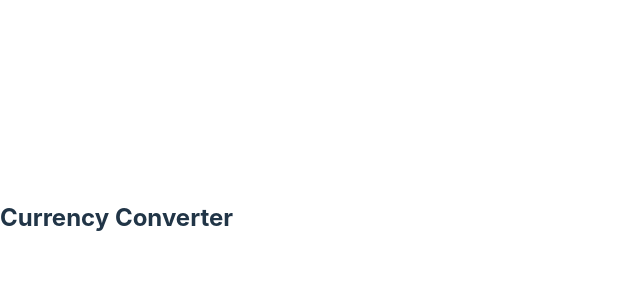
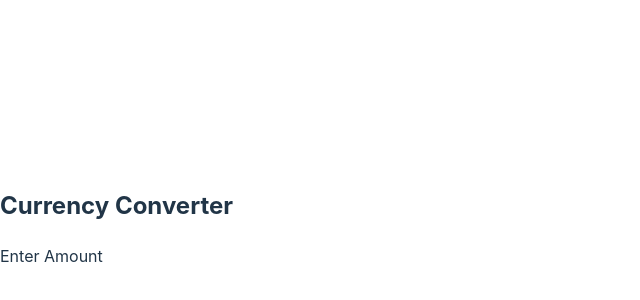
Before and after one commit to IT21314742/Currency-Converter, a React (Vite) app: page / in a window 1280 px wide. Shown: the part 182-482 px from the top of the page, without its empty margins (0-640 px from the left). Built offline with nearby package versions, Linux system fonts and the light colour scheme.

Commit message:
Update
Update

```diff
--- a/src/App.jsx
+++ b/src/App.jsx
@@ -6,7 +6,7 @@ const App = () => {
       <h2 className='converter-title'>Currency Converter</h2>
     <form className="converter-form">
       <div className='form-group'>
-        <label className="form-label"></label>
+        <label className="form-label">Enter Amount</label>
       </div>
     </form>
     </div>
```
